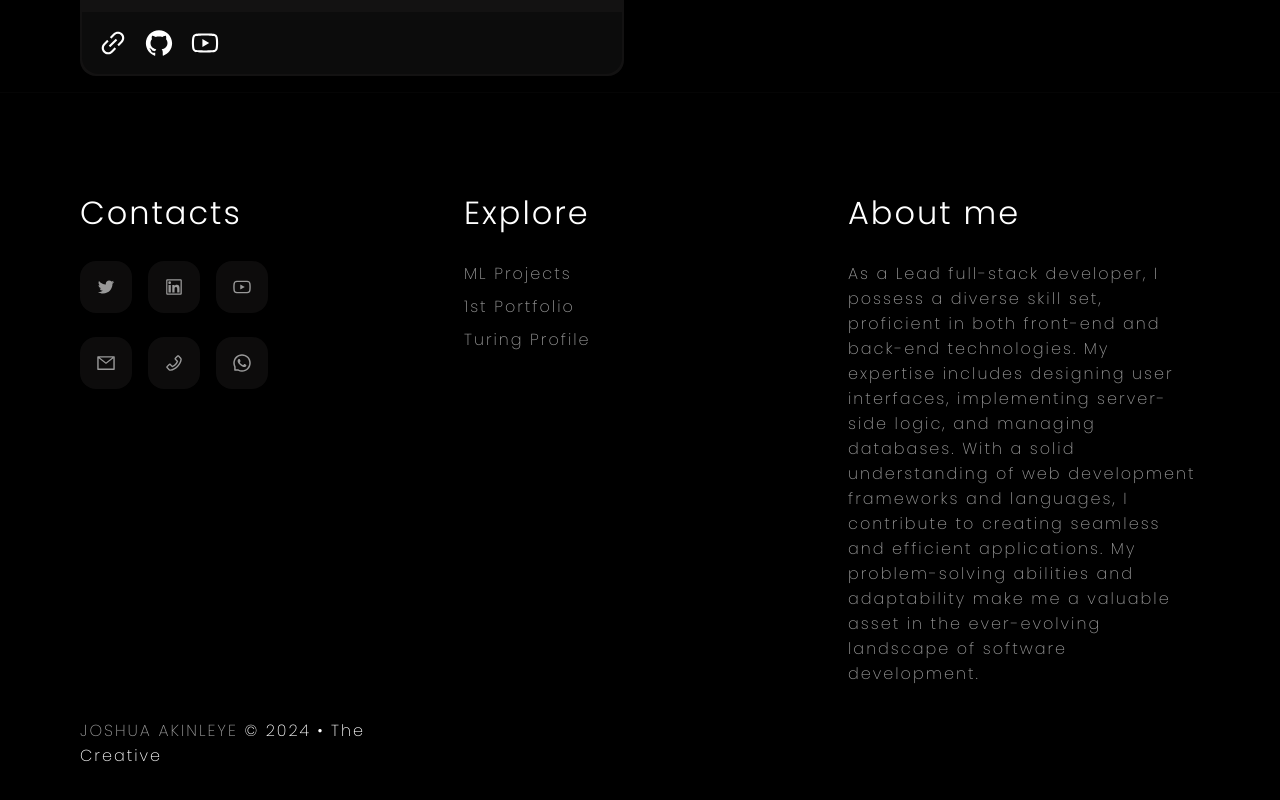
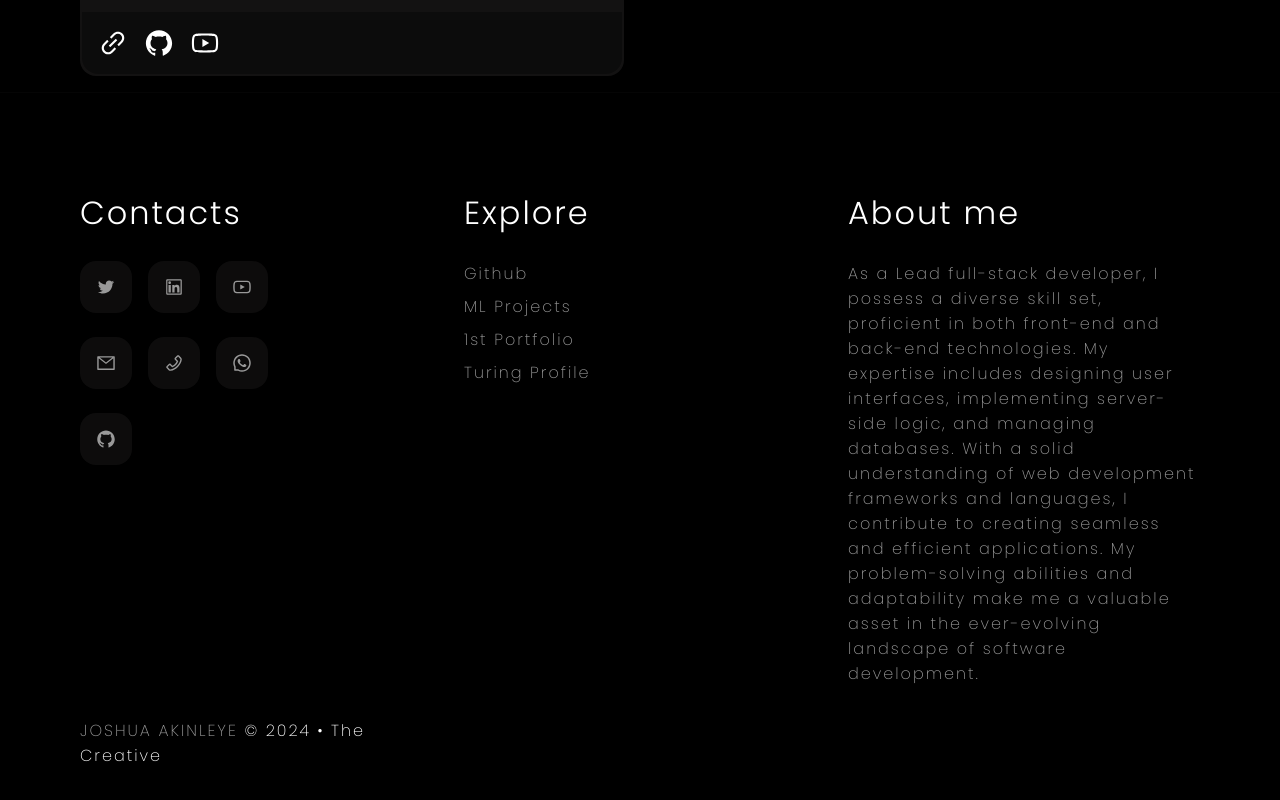
Before and after one commit to Akinleyejoshua/joshuaakinleye, a Next.js app: page / in a window 1280 px wide. Shown: the part 4632-5432 px from the top of the page. Built offline with nearby package versions, Linux system fonts and the light colour scheme.

Commit message:
Add files via upload

```diff
--- a/layouts/Contact.jsx
+++ b/layouts/Contact.jsx
@@ -1,4 +1,4 @@
-import { AiOutlineLinkedin, AiOutlineMail, AiOutlinePhone, AiOutlineTwitter,  AiOutlineWhatsApp, AiOutlineYoutube } from "react-icons/ai"
+import { AiOutlineGithub, AiOutlineLinkedin, AiOutlineMail, AiOutlinePhone, AiOutlineTwitter,  AiOutlineWhatsApp, AiOutlineYoutube } from "react-icons/ai"
 
 export const Contact = () => {
     return <footer id="contact">
@@ -25,8 +25,16 @@ export const Contact = () => {
                     <a title="Phone Number" target="blank" href="tel:2348131519518">
                         <AiOutlinePhone />
                     </a>
-                    <a title="Phone Number" target="blank" href="https://wa.me/2348131519518">
+                    <a title="Whatsapp Number" target="blank" href="https://wa.me/2348131519518">
                         <AiOutlineWhatsApp />
+                    </a>
+                </div>
+                <div className="space"></div>
+                <div className="space"></div>
+                <div className="space"></div>
+                <div className="row">
+                <a title="GitHub" target="blank" href="https://github.com/Akinleyejoshua">
+                        <AiOutlineGithub />
                     </a>
                 </div>
             </div>
@@ -38,7 +46,8 @@ export const Contact = () => {
             <div className="space"></div>
             <div className="space"></div>
             <div className="space"></div>
-
+            <a href="http://github.com/Akinleyejoshua" target="_blank" rel="noopener noreferrer">Github</a>
+            <div className="space"></div>
             <a href="https://j-resume.netlify.app">ML Projects</a>
             <div className="space"></div>
             <a href="https://akinleyejoshua.netlify.app">1st Portfolio</a>
```
